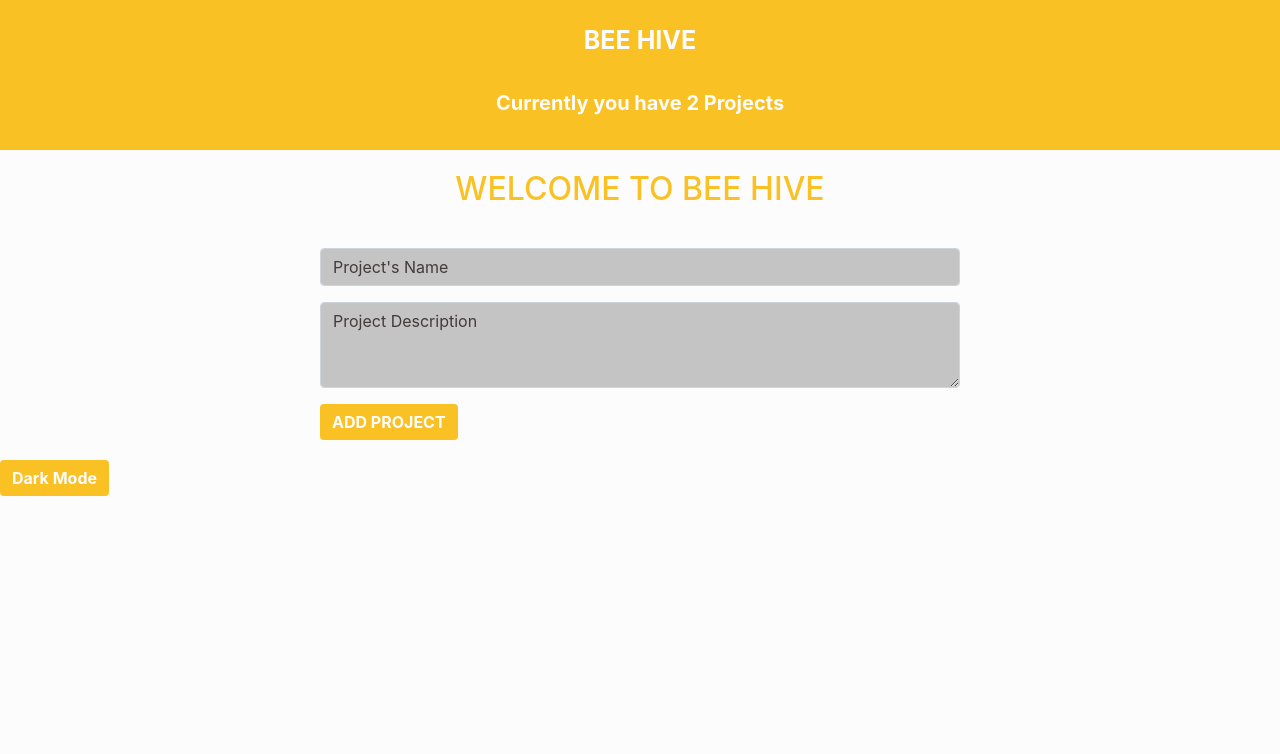
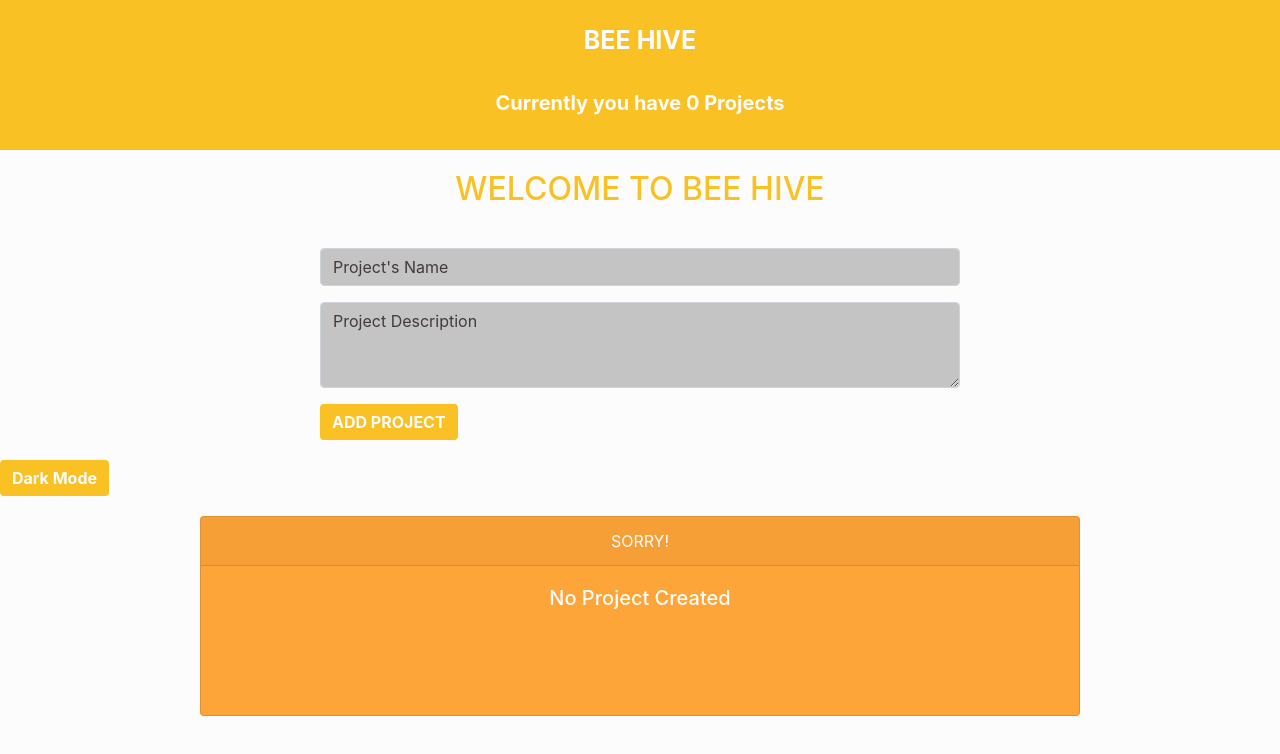
Before and after one commit to Ragav25/BeeHive-Application, a React (Create React App) app: page / in a window 1280 px wide. Shown: the top 754 px of the page. Built offline with nearby package versions, Linux system fonts and the light colour scheme.

Commit message:
completely initialized project's add and delete functions

```diff
--- a/src/components/CreateProjects/CreateProjects.js
+++ b/src/components/CreateProjects/CreateProjects.js
@@ -1,10 +1,11 @@
-import React, { useContext } from "react";
+import React, { useContext, useState } from "react";
 //Bootstrap
 import Form from "react-bootstrap/Form";
 import Button from "react-bootstrap/Button";
 
 import "./CreateProjects.css";
 import { ThemeContext } from "../../context/ThemeContext";
+import { ProjectContext } from "../../context/ProjectContext";
 import ThemeToggle from "../ThemeToggle/ThemeToggle";
 import ProjectList from "../ProjectList/ProjectList";
 
@@ -12,19 +13,39 @@ const CreateProjects = () => {
   const { isLightTheme, light, dark } = useContext(ThemeContext);
   const theme = isLightTheme ? light : dark;
 
+  const { addProject } = useContext(ProjectContext);
+  const [projectName, setProjectName] = useState();
+  const [description, setDescription] = useState();
+
+  const handleSubmit = (e) => {
+    e.preventDefault();
+    addProject(projectName, description);
+    setProjectName("");
+    setDescription("");
+  };
+
   return (
     <div id="project-body" style={{ background: theme.bg, color: theme.textc }}>
       <h2 id="project-heading">WELCOME TO BEE HIVE</h2>
 
-      <Form>
+      <Form onSubmit={handleSubmit}>
         <Form.Group>
-          <Form.Control type="text" placeholder="Project's Name" />
+          <Form.Control
+            type="text"
+            placeholder="Project's Name"
+            value={projectName || ""}
+            onChange={(e) => setProjectName(e.target.value)}
+            required
+          />
         </Form.Group>
-        <Form.Group controlId="exampleForm.ControlTextarea1">
+        <Form.Group>
           <Form.Control
             as="textarea"
             rows="3"
             placeholder="Project Description"
+            value={description}
+            onChange={(e) => setDescription(e.target.value)}
+            required
           />
         </Form.Group>
         <Button
--- a/src/components/ProjectList/ProjectList.css
+++ b/src/components/ProjectList/ProjectList.css
@@ -1,3 +1,22 @@
 #project-list {
-  margin: 20px;
+  margin: 20px auto;
+  display: grid;
+  grid-template-columns: repeat(auto-fill, 450px);
+  grid-gap: 10px;
+  justify-content: center;
 }
+
+#project-list .card {
+  margin: 10px;
+  width: 25rem;
+  text-align: center;
+  font-weight: bold;
+}
+
+.empty {
+  margin: 20px 200px;
+}
+
+#empty-card {
+  height: 200px;
+}
--- a/src/components/ProjectList/ProjectList.js
+++ b/src/components/ProjectList/ProjectList.js
@@ -1,26 +1,52 @@
 import React, { useContext } from "react";
+import Card from "react-bootstrap/Card";
+import Button from "react-bootstrap/Button";
 import "./ProjectList.css";
 import { ProjectContext } from "../../context/ProjectContext";
+import { ThemeContext } from "../../context/ThemeContext";
 
 const ProjectList = () => {
-  const { projects } = useContext(ProjectContext);
+  const { projects, removeProject } = useContext(ProjectContext);
+  const { isLightTheme, light, dark } = useContext(ThemeContext);
+  const theme = isLightTheme ? light : dark;
+
   return projects.length ? (
-    <div className="project-list">
-      <ul>
-        {projects.map((project) => {
-          return (
-            <li>
-              <div className="project-name">Name: {project.projectName}</div>
-              <div className="project-description">
-                Description: {project.description}
-              </div>
-            </li>
-          );
-        })}
-      </ul>
+    <div id="project-list">
+      {projects.map((project) => {
+        return (
+          <Card
+            style={{ background: theme.cardc, color: theme.textc }}
+            key={project.id}
+          >
+            <Card.Body>
+              <Card.Title>{project.projectName}</Card.Title>
+
+              <Card.Text>{project.description}</Card.Text>
+
+              <Button
+                onClick={() => removeProject(project.id)}
+                style={{ background: theme.buttonc, color: theme.textc }}
+              >
+                Delete
+              </Button>
+            </Card.Body>
+          </Card>
+        );
+      })}
     </div>
   ) : (
-    <div className="empty">No Project Created!!</div>
+    <div className="empty">
+      <Card
+        className="text-center"
+        id="empty-card"
+        style={{ background: theme.cardc, color: theme.textc }}
+      >
+        <Card.Header>SORRY!</Card.Header>
+        <Card.Body>
+          <Card.Title>No Project Created </Card.Title>
+        </Card.Body>
+      </Card>
+    </div>
   );
 };
 
--- a/src/context/ProjectContext.js
+++ b/src/context/ProjectContext.js
@@ -1,18 +1,24 @@
-import React, { useState, createContext } from "react";
+import React, { useState, createContext, useEffect } from "react";
 import uuid from "uuid/v1";
 
 export const ProjectContext = createContext();
 
 const ProjectContextProvider = (props) => {
-  const [projects, setProjects] = useState([
-    { projectName: "To-Do-Application", description: "doing to do app", id: 1 },
-    { projectName: "Portfolio", description: "creating portfolio", id: 2 },
-  ]);
+  const [projects, setProjects] = useState([], () => {
+    const localData = localStorage.getItem("projects");
+    return localData ? JSON.parse(localData) : [];
+  });
+  // { projectName: "To-Do-Application", description: "doing to do app", id: 1 },
+  // { projectName: "Portfolio", description: "creating portfolio", id: 2 },
+
+  useEffect(() => {
+    localStorage.setItem("projects", JSON.stringify(projects));
+  }, [projects]);
 
   const addProject = (projectName, description) => {
     setProjects([
       ...projects,
-      { projectName: projectName, description: description, id: uuid() },
+      { projectName: projectName, description: description, id: Date.now() },
     ]);
   };
 
--- a/src/context/ThemeContext.js
+++ b/src/context/ThemeContext.js
@@ -10,6 +10,7 @@ class ThemeContextProvider extends Component {
       bg: "#FCFCFC",
       textc: "#FCFCFC",
       buttonc: "#F9C124",
+      cardc: "#FEA539",
       switchText: "Dark Mode",
     },
     dark: {
@@ -17,6 +18,7 @@ class ThemeContextProvider extends Component {
       bg: "#433A3A",
       textc: "#F9C124",
       buttonc: "#545454",
+      cardc: "#392F2B",
       switchText: "Light Mode",
     },
   };
```
